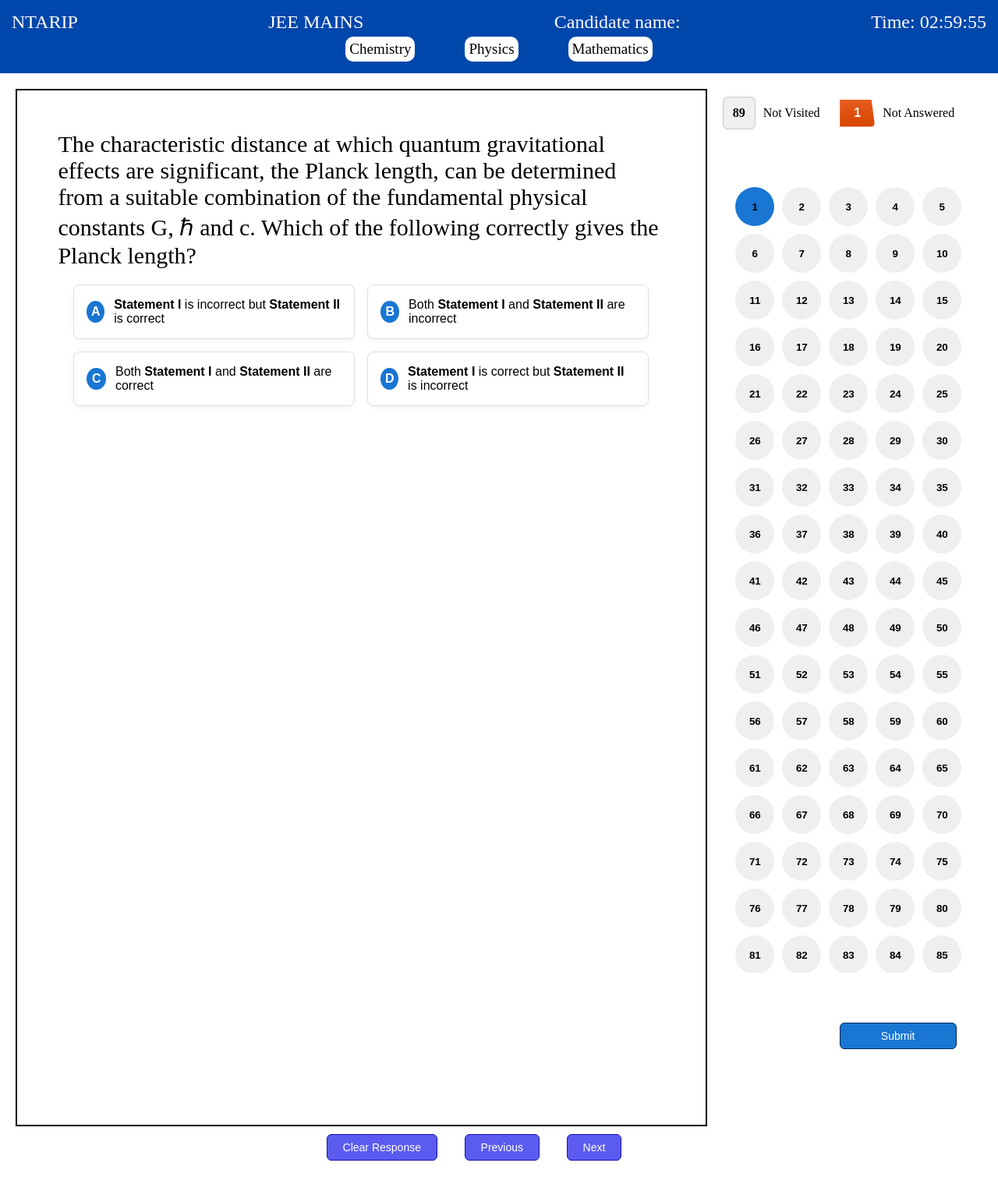
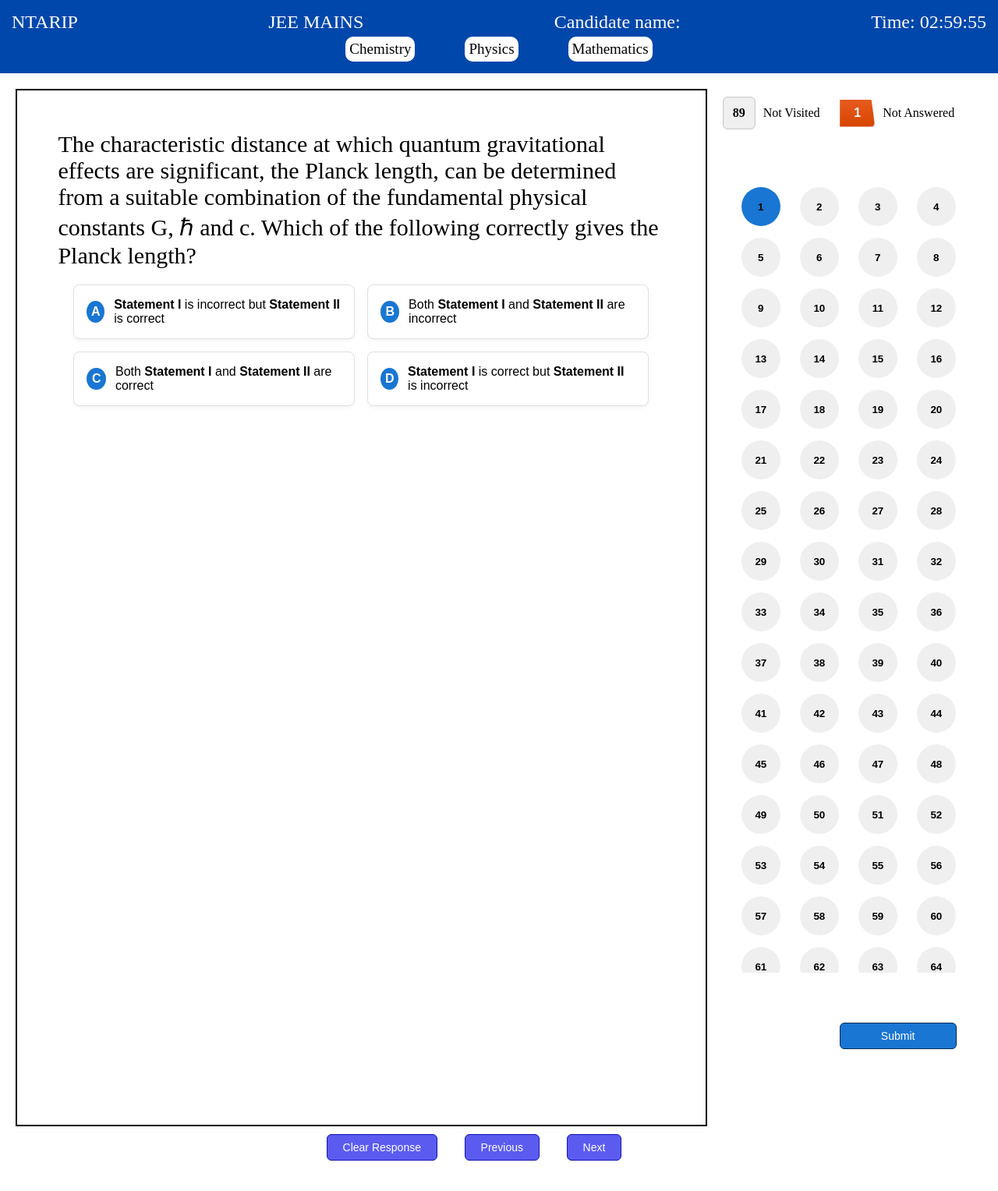
Before and after one commit to abhishek98185/ntarip, a Django app: template ntarip/exam/templates/jeemains.html in a window 1280 px wide. Shown: the top 1528 px of the page at 78% size. Run offline with Django 5.2, Linux system fonts and the light colour scheme; the template is opened without the code that fills it, so the values that code supplies are empty.

Commit message:
some changes

```diff
--- a/ntarip/exam/templates/jeemains.html
+++ b/ntarip/exam/templates/jeemains.html
@@ -209,7 +209,7 @@
     #button-container {
       display: flex;
       flex-wrap: wrap;
-      gap: 10px;
+      gap: 15px;
       max-width: 1000px;
       margin: 40px auto;
       justify-content: center;
@@ -219,7 +219,8 @@
       width: 50px;
       height: 50px;
       border-radius: 50%;
-
+      /* gap: 20px; */
+      margin: 0px 5px;
       color: black;
       border: none;
       text-align: center;
```
